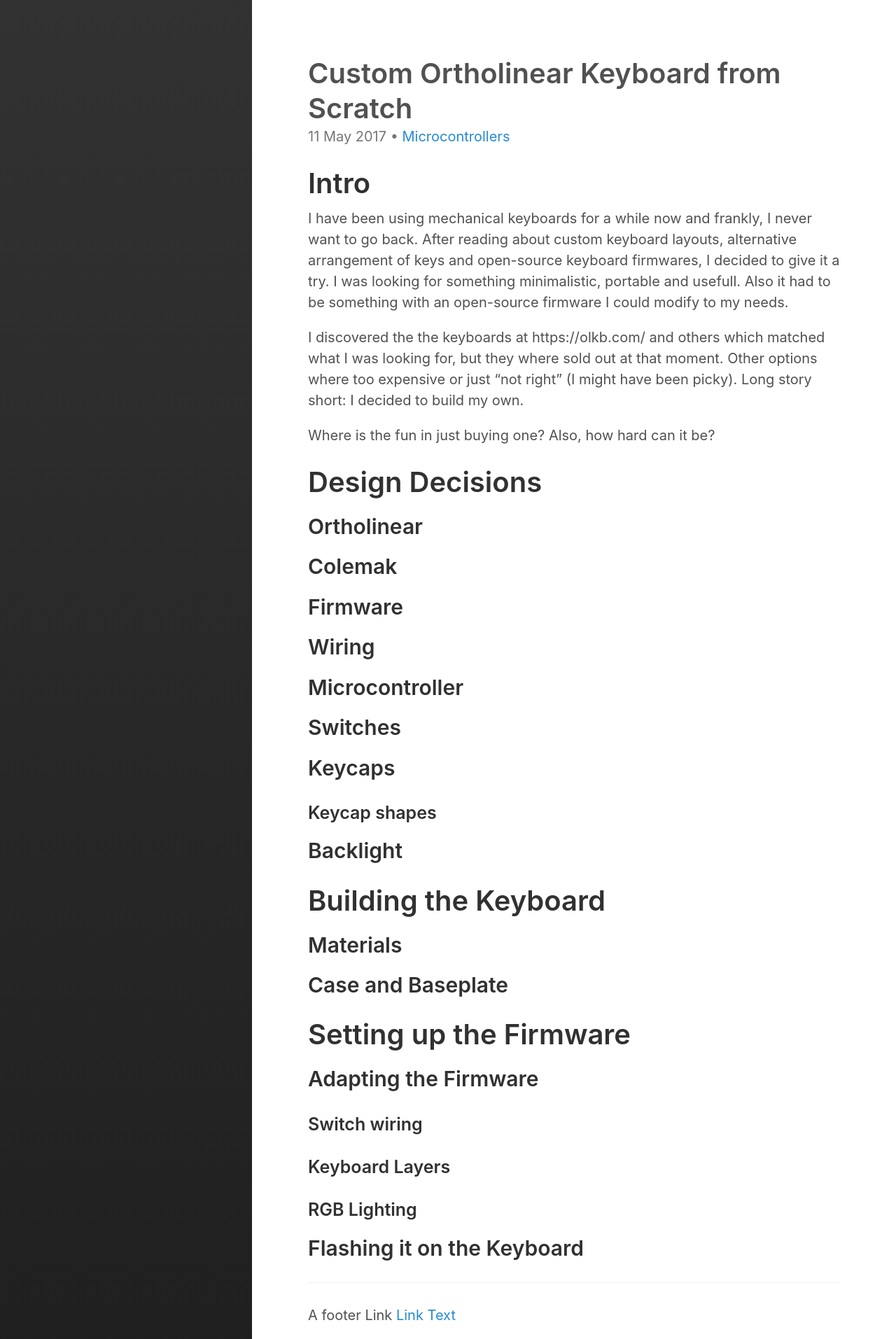
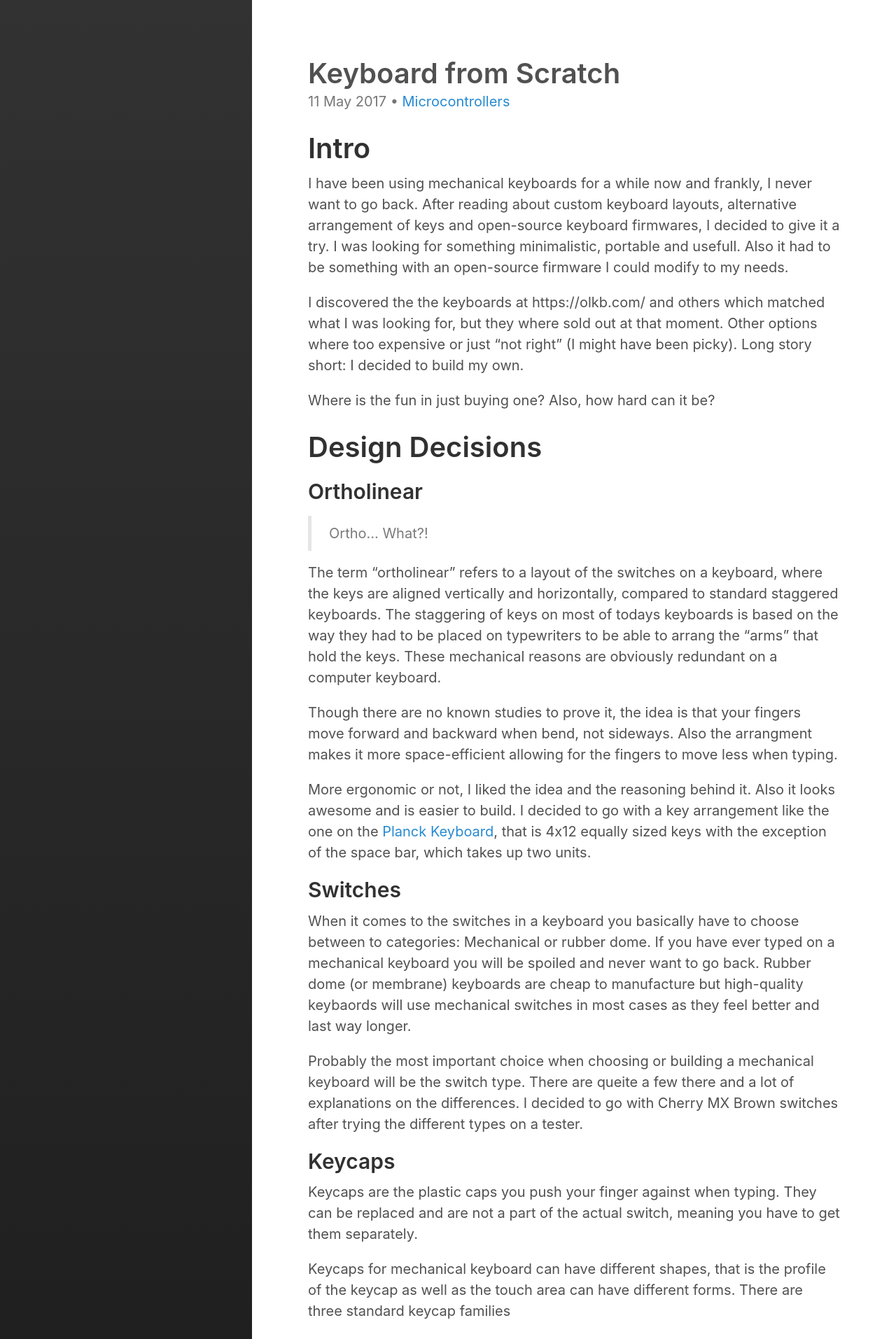
Before and after one commit to binaryplease/binaryplease.github.io, a Jekyll site: the page built from _posts/2017-05-11-custom-keyboard.md, in a window 1280 px wide. Shown: the top 1913 px of the page at 70% size. Built offline with Jekyll 4.4.1, drawn with Linux system fonts in a browser that asks for light colours; some of the changed text lies outside the part shown.

Commit message:
swiches, keycaps

```diff
--- a/_posts/2017-05-11-custom-keyboard.md
+++ b/_posts/2017-05-11-custom-keyboard.md
@@ -1,11 +1,12 @@
 ---
 layout: post
-title: "Custom Ortholinear Keyboard from Scratch"
+title: "Keyboard from Scratch"
 excerpt: "Building a custom programmable ortholinear keyboard from scratch with the qmk_firmware"
 categories:
   - Microcontrollers
 tags:
   - microcontroller
+  - ortholinear
   - teensy
   - keyboard
   - electronics
@@ -24,13 +25,52 @@ Where is the fun in just buying one? Also, how hard can it be?
 # Design Decisions
 
 ## Ortholinear
-## Colemak
+
+> Ortho... What?!
+
+The term "ortholinear" refers to a layout of the switches
+on a keyboard, where the keys are aligned vertically and
+horizontally, compared to standard staggered keyboards.
+The staggering of keys on most of todays keyboards is
+based on the way they had to be placed on typewriters to
+be able to arrang the "arms" that hold the keys. These
+mechanical reasons are obviously redundant on a computer
+keyboard.
+
+Though there are no known studies to prove it, the idea is that your fingers move forward and backward when bend, not sideways. Also the arrangment makes it more space-efficient allowing for the fingers to move less when typing.
+
+More ergonomic or not, I liked the idea and the reasoning behind it. Also it looks awesome and is easier to build. I decided to go with a key arrangement like the one on the [Planck Keyboard](https://olkb.com/planck), that is 4x12 equally sized keys with the exception of the space bar, which takes up two units.
+
+## Switches
+
+When it comes to the switches in a keyboard you basically have to choose
+between to categories: Mechanical or rubber dome. If you have ever typed on a mechanical keyboard you will be spoiled and never want to go back. Rubber dome (or membrane) keyboards are cheap to manufacture but high-quality keybaords will use mechanical switches in most cases as they feel better and last way longer.
+
+Probably the most important choice when choosing or building a mechanical keyboard will be the switch type. There are queite a few there and a lot of explanations on the differences. I decided to go with Cherry MX Brown switches after trying the different types on a tester.
+
+## Keycaps
+
+Keycaps are the plastic caps you push your finger against when typing. They can be replaced and are not a part of the actual switch, meaning you have to get them separately.
+
+Keycaps for mechanical keyboard can have different shapes, that is the profile of the keycap as well as the touch area can have different forms. There are three standard keycap families
+
+TODO include images
+
+#### DSC Family
+medium profile, cylindrical top, sculptured.
+#### DSA Family
+medium profile, spherical top, non-sculptured.
+#### SA Family
+high profile, spherical top, sculptured.
+#### G20 Family
+medium profile, flat top, non-sculptured
+
+I decided to go with DSA keycaps as they feel the the most comfortable to me and allow to switch they keys between each other because they all have the same form.
+
+## Microcontroller
+## Wiring
 ## Firmware
-## Wiring
-## Microcontroller
-## Switches
-## Keycaps
-### Keycap shapes
+## Keymap and Layers
 ## Backlight
 
 # Building the Keyboard
```
Also changed, not shown: assets/img/DCS-family.jpg (added), assets/img/DSA-family.jpg (added), assets/img/SA-family.jpg (added), assets/img/cherrymxbrown1.gif (added), assets/img/pmk-g20-family.jpg (added), 2 other files.
